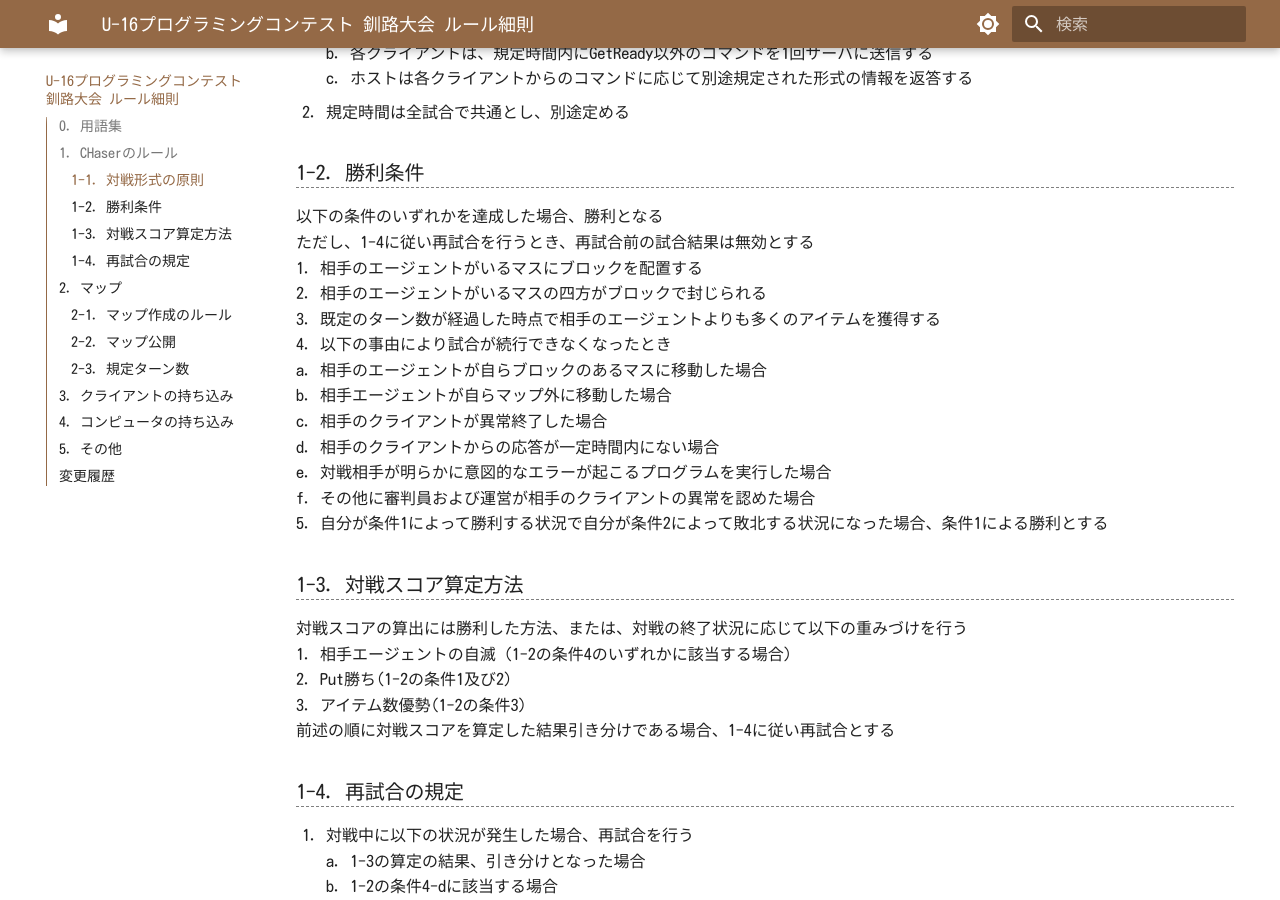
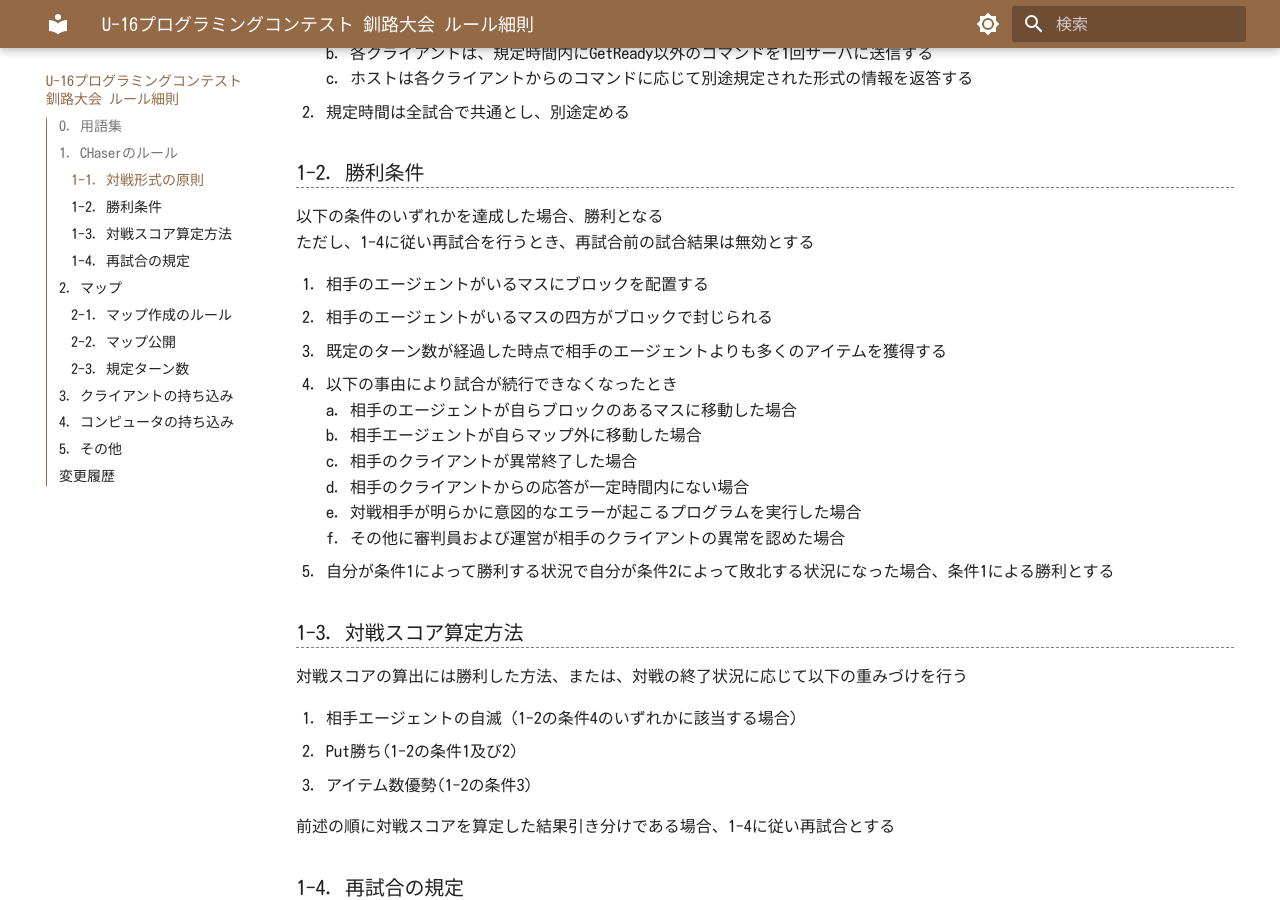
Before and after one commit to KPC-U16/CHaserRuleGuide-Pub, an MkDocs documentation site: the page built from docs/index.md, in a window 1280 px wide and 900 px high, scrolled down 923 px. Built offline with MkDocs 1.6.1 and Material for MkDocs 9.7.7, drawn with Linux system fonts in a browser that asks for light colours.

Commit message:
表示崩れを修正、コード規約に対応

```diff
--- a/docs/index.md
+++ b/docs/index.md
@@ -1,6 +1,7 @@
 # U-16プログラミングコンテスト 釧路大会 ルール細則
 
 ## 0. 用語集
+
 | 用語 | 意味 |
 | -- | -- |
 | クライアント | CHaserを実施するエージェントのプログラム |
@@ -13,10 +14,10 @@
 | 試合 | 先攻,後攻を入れ替えて、それぞれ1度ずつ対戦すること |
 | 相手 | 対戦者のクライアント及び対戦者本人 |
 
-
 ## 1. CHaserのルール
 
 ### 1-1. 対戦形式の原則
+
 1. 対戦は次の形式を原則とする
     a. 各クライアントはターン開始時にGetReadyコマンドをサーバーに送信する
     b. 各クライアントは、規定時間内にGetReady以外のコマンドを1回サーバに送信する
@@ -24,8 +25,10 @@
 2. 規定時間は全試合で共通とし、別途定める
 
 ### 1-2. 勝利条件
+
 以下の条件のいずれかを達成した場合、勝利となる
 ただし、1-4に従い再試合を行うとき、再試合前の試合結果は無効とする
+
 1. 相手のエージェントがいるマスにブロックを配置する
 2. 相手のエージェントがいるマスの四方がブロックで封じられる
 3. 既定のターン数が経過した時点で相手のエージェントよりも多くのアイテムを獲得する
@@ -36,16 +39,20 @@
     d. 相手のクライアントからの応答が一定時間内にない場合
     e. 対戦相手が明らかに意図的なエラーが起こるプログラムを実行した場合
     f. その他に審判員および運営が相手のクライアントの異常を認めた場合
-5.  自分が条件1によって勝利する状況で自分が条件2によって敗北する状況になった場合、条件1による勝利とする
+5. 自分が条件1によって勝利する状況で自分が条件2によって敗北する状況になった場合、条件1による勝利とする
 
 ### 1-3. 対戦スコア算定方法
+
 対戦スコアの算出には勝利した方法、または、対戦の終了状況に応じて以下の重みづけを行う
+
 1. 相手エージェントの自滅 (1-2の条件4のいずれかに該当する場合)
 2. Put勝ち(1-2の条件1及び2)
 3. アイテム数優勢(1-2の条件3)
+
 前述の順に対戦スコアを算定した結果引き分けである場合、1-4に従い再試合とする
 
 ### 1-4. 再試合の規定
+
 1. 対戦中に以下の状況が発生した場合、再試合を行う
     a. 1-3の算定の結果、引き分けとなった場合
     b. 1-2の条件4-dに該当する場合
@@ -58,10 +65,10 @@
     b. 前後半戦どちらも実施する
     c. その他の規定は1-1, 1-2, 1-3に準ずる
 
-
 ## 2. マップ
 
 ### 2-1. マップ作成のルール
+
 1. マップのサイズは15マスx17マス または 21マスx17マス を用いる
 2. アイテム数は奇数個であり、1つは必ずマップ中央に配置する
 3. マップは点対称の配置で作成する
@@ -71,27 +78,29 @@
 ただし、マップの領域外の壁は除くものとする
 
 ### 2-2. マップ公開
+
 対戦開始までマップは公開しない
 
 ### 2-3. 規定ターン数
+
 規定ターン数は、100ターン以上240ターン以下の偶数ターンとする
 
+## 3. クライアントの持ち込み
 
-## 3. クライアントの持ち込み
 クライアントを複数個持ち込み、試合毎、あるいは対戦毎に変更してよい
 また、対戦までにクライアントの改修を行ってもよい
 
+## 4. コンピュータの持ち込み
 
-## 4. コンピュータの持ち込み
 対戦に使用するコンピュータを持ち込んでも良い、その場合は指定のIPアドレス,ネットマスクを各自で設定すること
 なお、対戦中にクライアントを実行しているコンピュータに対して手を触れる、遠隔で操作する等の不正行為は失格とする
 
+## 5. その他
 
-## 5. その他
 不測の事態が発生した場合、審判員および運営によって判断する
 
+## 変更履歴
 
-## 変更履歴
 2021.09.08 初版作成
 2022.09.14 マップ作成のルールを一部改定
 2024.11.11 改訂:[用語集, 勝利条件, クライアントの持ち込み], 新規策定:[対戦形式の原則, 再試合の規定, マップ公開]
```
